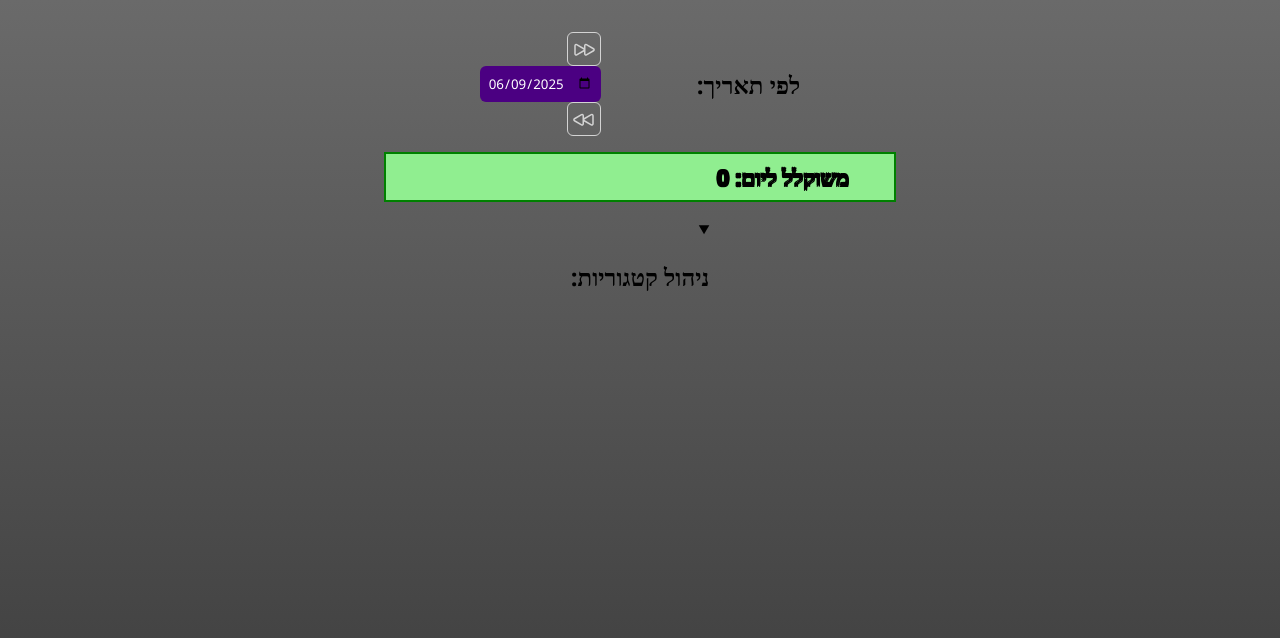
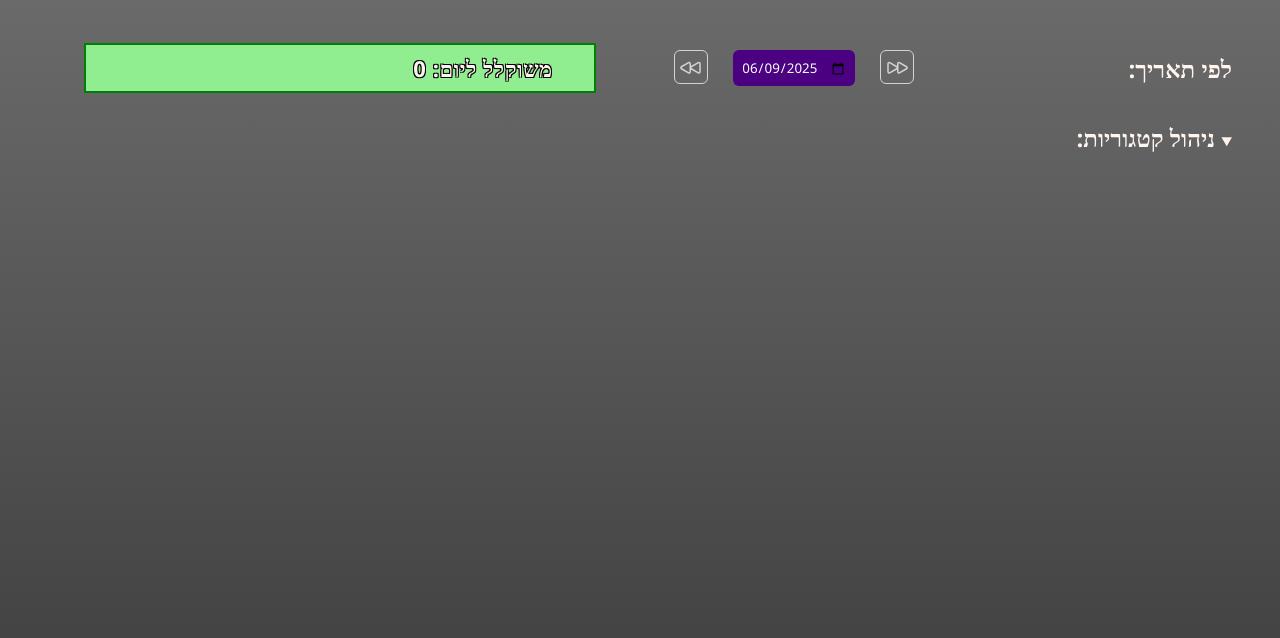
Before and after one commit to Eytan414/goals, an Angular app: page / in a window 1280 px wide. Shown: the top 638 px of the page. Built offline with nearby package versions, Linux system fonts and the light colour scheme.

Commit message:
style new manage section

```diff
--- a/src/app/components/home/home.scss
+++ b/src/app/components/home/home.scss
@@ -5,21 +5,27 @@
 main {
     direction: rtl;
     display: grid;
+    grid-template-columns: 1fr 1fr;
     place-items: center;
     gap: 1rem;
-    width: fit-content;
+    width: calc(100% - 2rem);
     justify-self: center;
+    color: seashell;
 
-    .date-selection {
-        display: flex;
+    section.date-selection {
+        display: grid;
         align-items: center;
-        justify-content: space-evenly;
+        align-self: start;
+        grid-template-columns: 1fr 1fr;
         width: 100%;
 
         >* {
             outline: none;
         }
 
+        .date-interaction {
+            display: flex;
+            justify-content: space-evenly;
 
             input {
                 justify-self: center;
@@ -32,7 +38,9 @@ main {
             }
         }
 
-    .categories {
+    }
+
+    section.categories {
         display: grid;
         grid-template-columns: 1fr 1fr;
         gap: .5rem 5rem;
@@ -47,14 +55,20 @@ main {
             display: flex;
             gap: .75rem;
             justify-content: space-between;
+            color: darkblue;
+
+        }
+
+        span {
+            unicode-bidi: plaintext;
         }
     }
 
-    .summary {
+    section.summary {
         font-size: 1.375rem;
         font-weight: bold;
-        text-shadow:
-            -1px -1px 0 black,
+        letter-spacing: .5px;
+        text-shadow: -1px -1px 0 black,
             1px -1px 0 black,
             -1px 1px 0 black,
             1px 1px 0 black;
@@ -64,8 +78,77 @@ main {
         }
 
         &.good {
-            color: green;
+            color: lime;
         }
     }
 
+    section.manage {
+        width: 100%;
+
+        summary {
+            cursor: pointer;
+
+            h1 {
+                display: inline;
             }
+        }
+
+        form {
+            display: grid;
+            grid-template-columns: repeat(3, 10rem);
+            max-height: 33vh;
+            overflow: auto;
+            gap: 0.25rem 1rem;
+            padding: 1rem 0 0 1rem;
+
+            .category-wrapper {
+                display: grid;
+
+                button {
+                    justify-self: center;
+                    display: grid;
+                    padding: .25rem .75rem;
+                    border: 0;
+                    border-radius: .175rem;
+                    cursor: pointer;
+                    &[disabled]{
+                        cursor: not-allowed;
+                    }
+                    &:hover:not([disabled]) {
+                        color: white;
+                        background-color: green;
+
+                    }
+                }
+
+                hr {
+                    width: 100%;
+                    height: .175rem;
+                    border: none;
+                    border-bottom: 2px solid white;
+                    margin: 0.5rem 0;
+                }
+
+                label {
+                    display: grid;
+                    grid-template-columns: 1fr 5rem;
+                    gap: 1rem;
+                    padding: .25rem 0;
+
+                    input {
+                        background-color: #1E2235;
+                        color: #D0D7FF;
+                        font-size: 1rem;
+                        padding: .25rem;
+                        border: none;
+                        border-radius: .375rem;
+                    }
+
+                    input::placeholder {
+                        color: #5A63B8;
+                    }
+                }
+            }
+        }
+    }
+}
```
Lines whose indentation alone changed are shown as unchanged.
